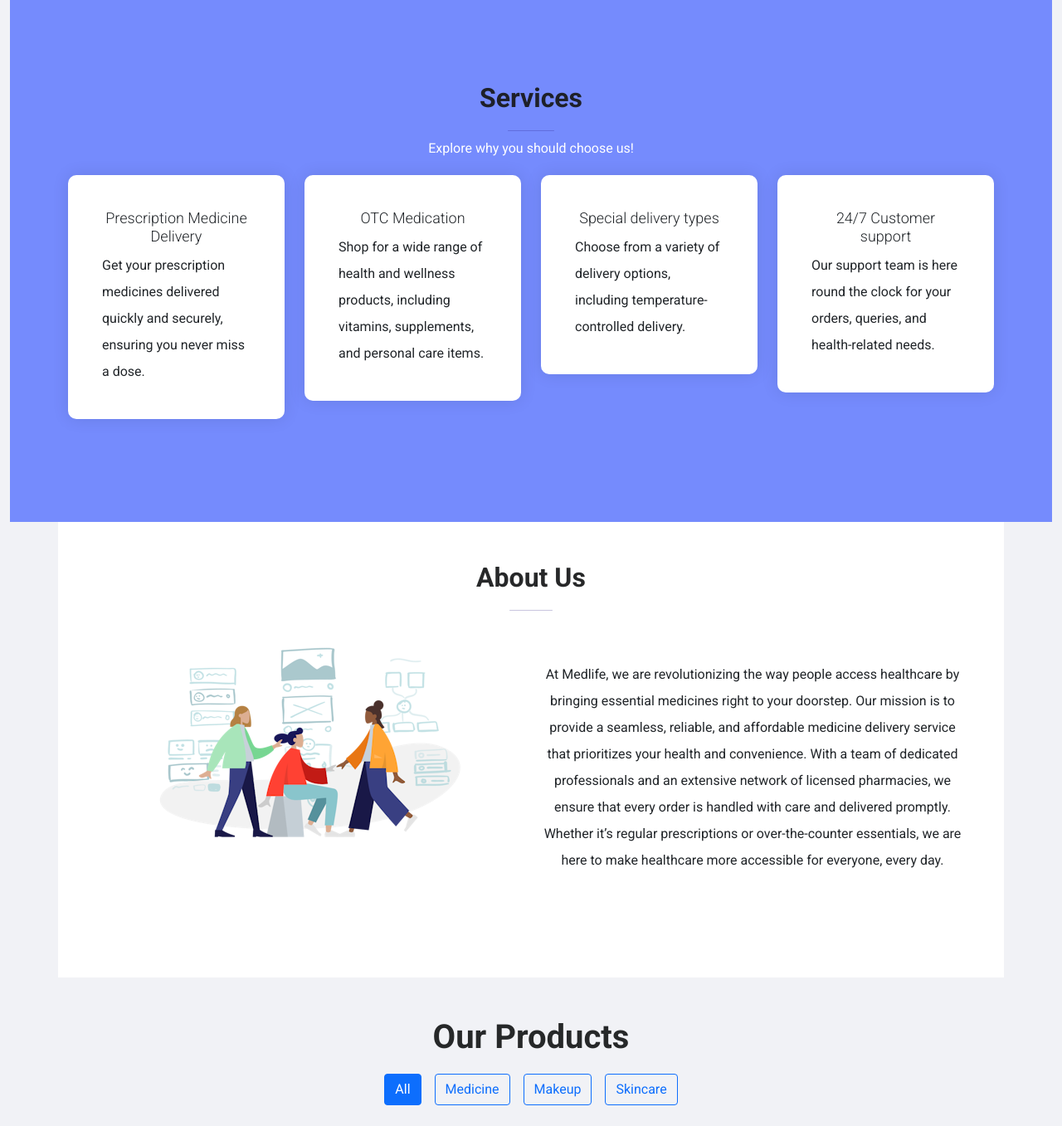
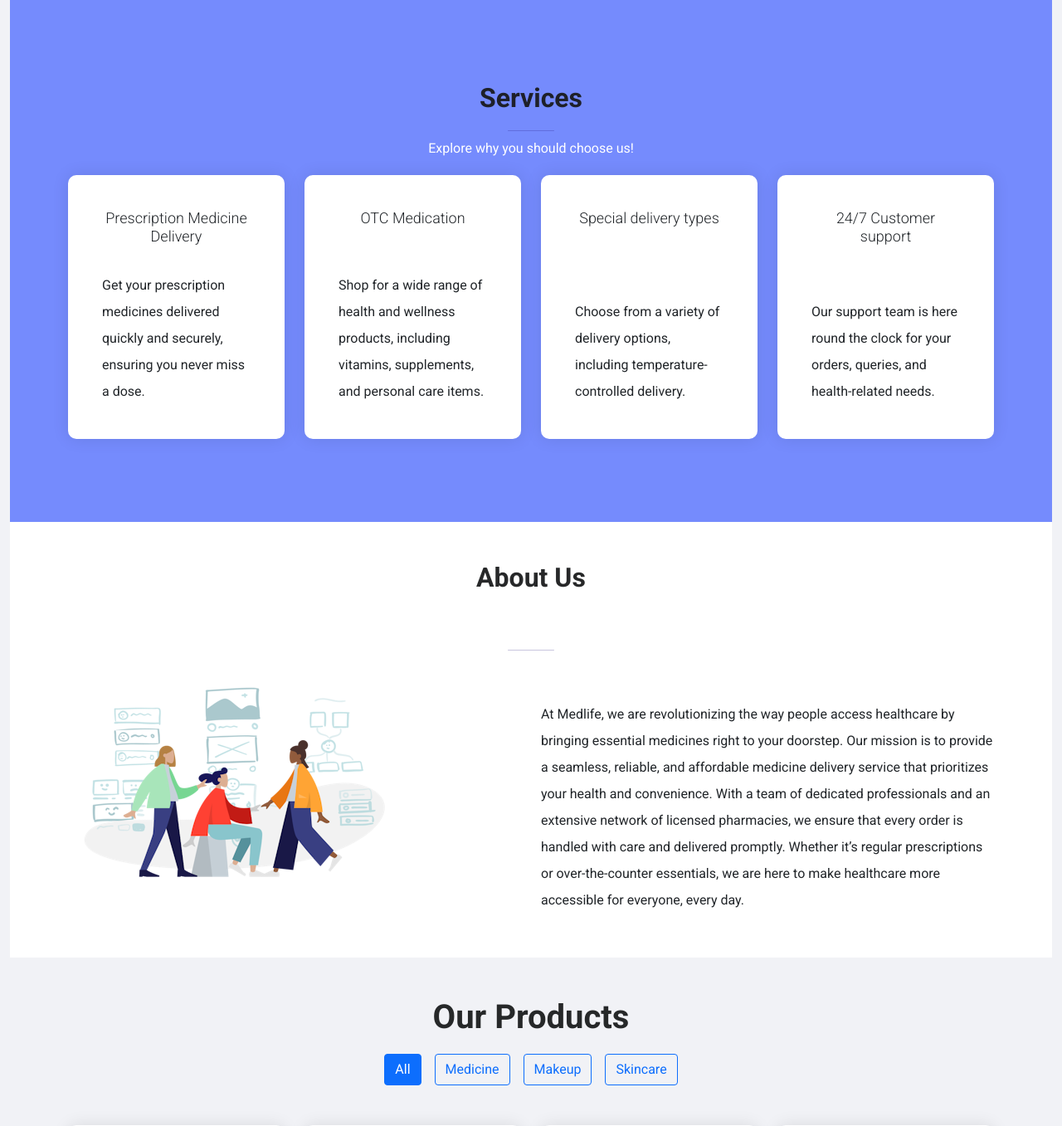
Before and after one commit to nabiskii/MedLife-IFN582-Website-using-Flask-Jinja-HTML-and-CSS, a Flask app: page / in a window 1280 px wide. Shown: the part 709-2066 px from the top of the page at 83% size. Run offline with Flask 3, Linux system fonts and the light colour scheme; data comes from the database, SQL or seed files in the repository; some libraries are stand-ins or nearby versions.

Commit message:
Alignment for UI
Base.html: Updated the footer section text
Index.html:
 • Adjusted the service cards to have equal height
 • Aligned the background and spacing for the About Us section
Let me know if you have any feedback!

```diff
--- a/project/config.py
+++ b/project/config.py
@@ -2,6 +2,6 @@ class Config:
     SECRET_KEY = 'your_secret_key'
     MYSQL_HOST = 'localhost'
     MYSQL_USER = 'root'
-    MYSQL_PASSWORD = 'root'
+    MYSQL_PASSWORD = 'tladmstp21'
     MYSQL_DB = 'IFN582_GROUP84'
     MYSQL_CURSORCLASS = 'DictCursor'
--- a/project/static/css/style.css
+++ b/project/static/css/style.css
@@ -286,3 +286,12 @@ label {
     height: 35px;
 
 }
+
+/*service card*/
+.service-card {
+    height: 100%;
+    min-height: 260px;
+    display: flex;
+    flex-direction: column;
+    justify-content: space-between;
+}
--- a/project/templates/base.html
+++ b/project/templates/base.html
@@ -115,15 +115,14 @@
         <div class="container">
             <div class="row custom-justify text-center text-lg-left align-items-start">
                 <div class="col-lg-5 me-4 my-4 custom-justify">
-                    <h5>MEDLIFE</h5>
-                    Lorem ipsum dolor, sit amet consectetur adipisicing elit. Eum a suscipit corporis enim
-                    perspiciatis at ea asperiores ipsa quae blanditiis molestias, saepe distinctio accusantium
-                    velit
-                    quibusdam tempora unde provident ullam culpa quisquam dolorem. Consectetur quis expedita
-                    soluta
-                    eveniet tempore, blanditiis doloremque repudiandae accusantium corrupti quod similique
-                    rerum,
-                    delectus earum porro!
+                    <h5>GROUP84</h5>
+                    <ul class="list-unstyled mb-0">
+                        <li><strong>Eunse Shim</strong> – User Interface (UI) Design</li>
+                        <li><strong>Monica Nunes Serico</strong> – User Interface (UI) Design</li>
+                        <li><strong>Hannah Law</strong> – Database Design and SQL Implementation</li>
+                        <li><strong>Naratorn Benjapattranon</strong> – Backend Development (Python)</li>
+                        <li><strong>Nabila Nausheen</strong> – Backend Development (Python)</li>
+                    </ul>
                 </div>
                 <div class="col-lg-3 me-4 my-4 custom-justify">
                     <h5>USEFUL LINKS</h5>
--- a/project/templates/index.html
+++ b/project/templates/index.html
@@ -32,11 +32,11 @@
     <div class="container">
         <div class="row">
             {% for service in services %}
-            <div class="col-lg-3">
-                <div class="card custom-hover mb-4">
-                    <div class="card-body">
+            <div class="col-lg-3 d-flex">
+                <div class="card custom-hover mb-4 service-card w-100">
+                    <div class="card-body d-flex flex-column">
                         <h5 class="card-title">{{ service.title }}</h5>
-                        <p class="card-text">{{ service.description }}</p>
+                        <p class="card-text mt-auto">{{ service.description }}</p>
                     </div>
                 </div>
             </div>
@@ -46,22 +46,24 @@
 </section>
 
 <!--about-->
-<section id="about" class="section about">
-    <div class="container text-center p-5 bg-white">
-        <h2>About Us</h2>
+<section id="about" class="section about bg-white">
+    <div class="container">
+        <h2 class="text-center p-5">About Us</h2>
         <hr class="custom-divider">
-        <div class="row my-4">
+        <div class="row my-4 align-items-center">
             <div class="col-lg-6">
                 <img src="{{ url_for('static', filename='img/people-about us.png') }}" alt="" class="img-fluid">
             </div>
-            <div class="col-lg-6 d-flex flex-column justify-content-center text-justify">
-                <p>At Medlife, we are revolutionizing the way people access healthcare by bringing
+            <div class="col-lg-6">
+                <p class="text-justify">
+                    At Medlife, we are revolutionizing the way people access healthcare by bringing
                     essential medicines right to your doorstep. Our mission is to provide a seamless, reliable, and
                     affordable medicine delivery service that prioritizes your health and convenience. With a team
                     of dedicated professionals and an extensive network of licensed pharmacies, we ensure that every
                     order is handled with care and delivered promptly. Whether it’s regular prescriptions or
                     over-the-counter essentials, we are here to make healthcare more accessible for everyone, every
-                    day.</p>
+                    day.
+                </p>
             </div>
         </div>
     </div>
```
